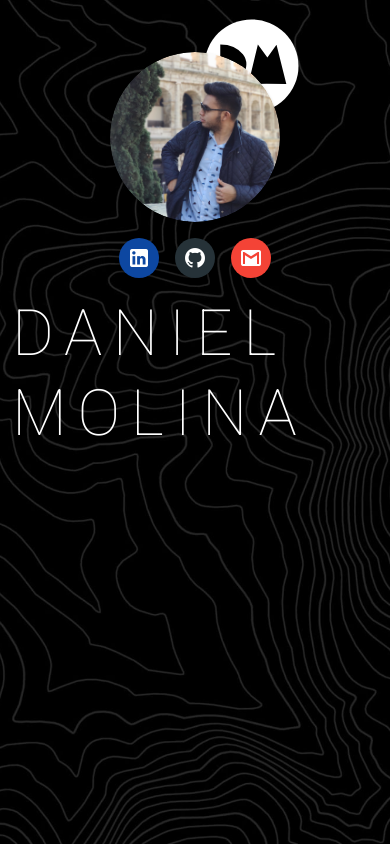
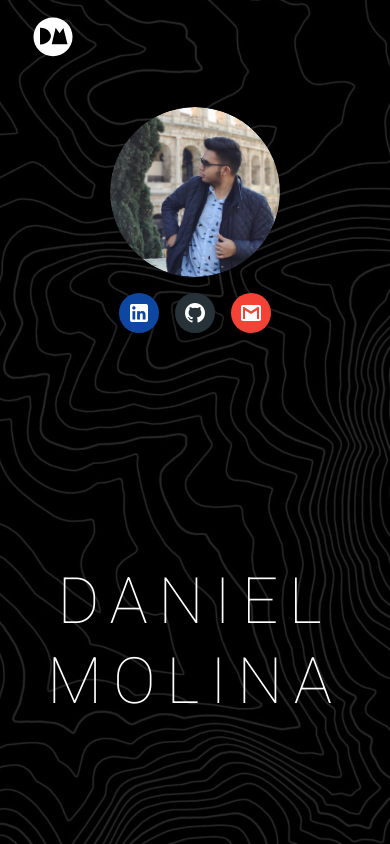
Before and after one commit to danielmnv/danielmnv, a Vue app: page /#/ in a window 390 px wide. Built offline with nearby package versions, Linux system fonts and the light colour scheme; a small style sheet from the web is missing.

Commit message:
Mobile animations

```diff
--- a/src/views/Home.vue
+++ b/src/views/Home.vue
@@ -9,26 +9,28 @@
                 <!-- Logo -->
                 <transition
                     appear
-                    appear-active-class="flipInX"
+                    :appear-active-class="mobile? 'bounceInLeft' : 'flipInX'"
                 >
-                    <img id="logoBackground" src="@/assets/dm.svg">
+                    <div>
+                        <img :class="`logo ${logoClass}`" src="@/assets/dm.svg">
+
+                    </div>
                 </transition>
 
                 <!-- Avatar, social media & name -->
                 <v-container fluid>
                     <v-row
-                        :no-gutters="mobile"
-                        :class="`${!mobile ? 'full-height-vh' : ''}`"
+                        class="full-height-vh"
                         align="center"
                         justify="center"
                     >
                         <v-col cols="12" md="5" lg="4">
 
-                            <div :class="classAvatar">
+                            <div :class="avatarClass">
                                 <!-- Avatar -->
                                 <transition
                                     appear
-                                    appear-active-class="flipInY"
+                                    :appear-active-class="mobile? 'zoomIn' : 'flipInY'"
                                 >
                                     <v-avatar
                                         :size="!mobile ? '250px' : '170px'"
@@ -40,7 +42,7 @@
                                 <!-- Social Media -->
                                 <transition
                                     appear
-                                    appear-active-class="flipInY"
+                                    :appear-active-class="mobile? 'flipInX' : 'flipInY'"
                                 >
                                     <div :class="`pa-2 ${!mobile ? 'ml-5' : ''}`">
                                         <div
@@ -89,12 +91,12 @@
                         </v-col>
 
                         <!-- Name -->
-                        <v-col cols="12" md="7" offset-md="1">
+                        <v-col cols="12" md="7" lg="8">
                             <transition
                                 appear
-                                appear-active-class="bounceInRight"
+                                :appear-active-class="mobile? 'bounceInUp' : 'bounceInRight'"
                             >
-                                <p id="myName">Daniel Molina</p>
+                                <p id="myName" class="text-center">Daniel Molina</p>
                             </transition>
                         </v-col>
                     </v-row>
@@ -125,12 +127,22 @@ export default Vue.extend({
             return this.$vuetify.breakpoint.smAndDown;
         },
 
+        // Class for logo
+        logoClass() {
+            if (this.$vuetify.breakpoint.lgAndUp)
+                return 'logoDesktop';
+            else if (this.$vuetify.breakpoint.mdOnly)
+                return 'logoTablet';
+
+            return 'logoMobile';
+        },
+
         // Class for avatar space
-        classAvatar() {
+        avatarClass() {
             if (!this.mobile)
                 return "d-flex justify-end"
 
-            return "d-flex flex-column align-center pt-10";
+            return "d-flex flex-column align-center";
         },
     }
 });
@@ -147,6 +159,7 @@ export default Vue.extend({
     height: 100%;;
 }
 
+/* Name */
 #myName {
     font-size: 4rem !important;
     font-weight: 200;
@@ -155,10 +168,27 @@ export default Vue.extend({
     text-transform: uppercase;
 }
 
-#logoBackground {
-    height: 12vh;
+/**
+*   Logos
+*/
+.logo {
     position: absolute;
     top: 1rem;
+}
+
+.logoDesktop {
+    height: 12vh;
     right: 5.5rem;
 }
+
+.logoTablet {
+    height: 10vh;
+    left: 50%;
+    transform: translate(-50%, 0);
+}
+
+.logoMobile {
+    height: 5vh;
+    left: 2rem;
+}
 </style>
```
